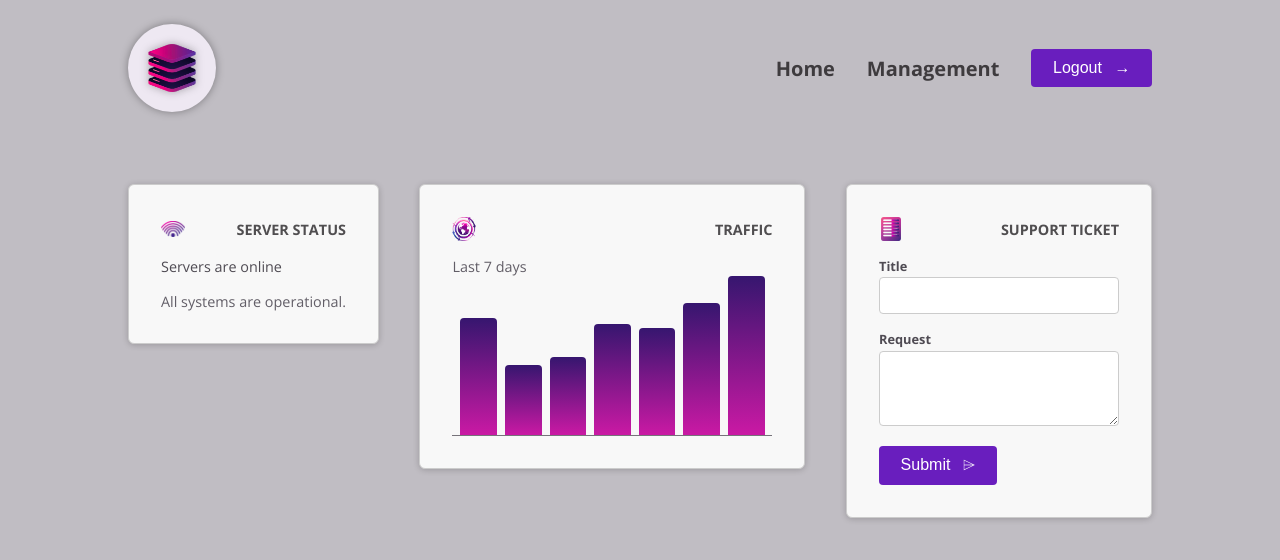
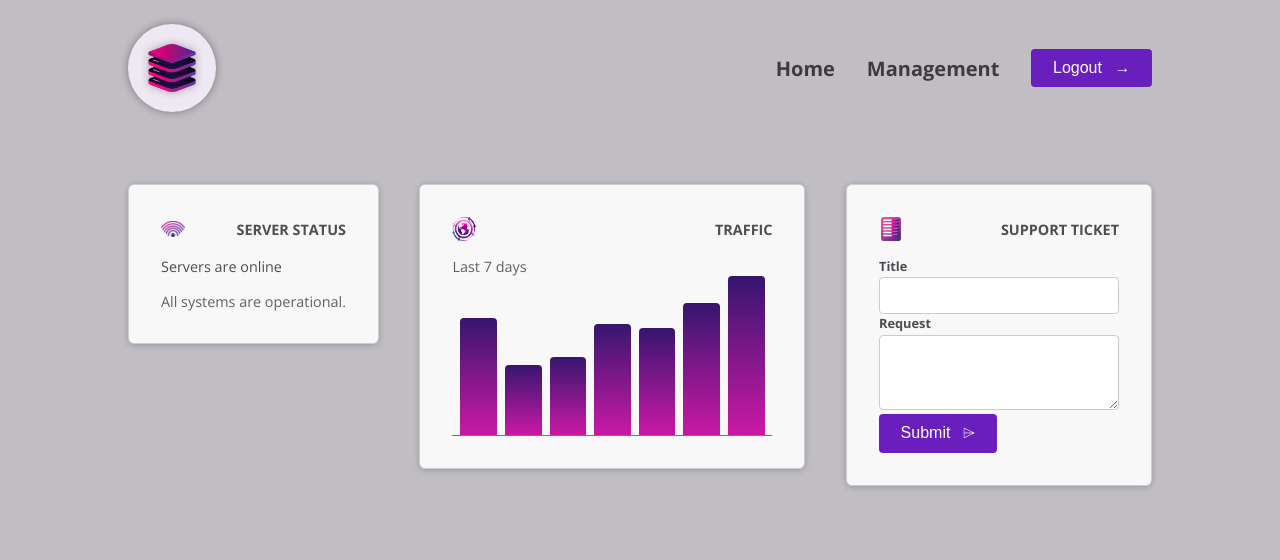
Before and after one commit to Rauatorres/angular-course-cmp-deep-dive, an Angular app: page / in a window 1280 px wide. Shown: the top 560 px of the page. Built offline with nearby package versions, Linux system fonts and the light colour scheme.

Commit message:
transformando labels de 'new ticket' em componentes separados

```diff
--- a/src/app/components/dashboard/new-ticket/new-ticket.component.html
+++ b/src/app/components/dashboard/dashboard-item-content/new-ticket/new-ticket.component.html
@@ -1,12 +1,10 @@
 <form id="new-ticket">
-  <p>
-    <label>Title</label>
+  <app-control label="Title">
     <input name="title" id="title" />
-  </p>
-  <p>
-    <label>Request</label>
+  </app-control>
+  <app-control label="Request">
     <textarea name="request" id="request" rows="3"></textarea>
-  </p>
+  </app-control>
   <p>
     <button appButton>
       Submit
--- a/src/app/components/dashboard/new-ticket/new-ticket.component.ts
+++ b/src/app/components/dashboard/dashboard-item-content/new-ticket/new-ticket.component.ts
@@ -1,10 +1,11 @@
 import { Component } from '@angular/core';
-import { ButtonComponent } from '../../../shared/button/button.component';
+import { ButtonComponent } from '../../../../shared/button/button.component';
+import { ControlComponent } from '../../../../shared/control/control.component';
 
 @Component({
   selector: 'app-new-ticket',
   standalone: true,
-  imports: [ButtonComponent],
+  imports: [ButtonComponent, ControlComponent],
   templateUrl: './new-ticket.component.html',
   styleUrl: './new-ticket.component.css',
 })
--- a/src/app/components/dashboard/dashboard-item-content/tickets/tickets.component.ts
+++ b/src/app/components/dashboard/dashboard-item-content/tickets/tickets.component.ts
@@ -1,5 +1,5 @@
 import { Component } from '@angular/core';
-import { NewTicketComponent } from '../../new-ticket/new-ticket.component';
+import { NewTicketComponent } from '../new-ticket/new-ticket.component';
 
 @Component({
   selector: 'app-tickets',
--- /dev/null
+++ b/src/app/shared/control/control.component.html
@@ -0,0 +1,4 @@
+<p>
+  <label>{{ label() }}</label>
+  <ng-content select="[input, textarea]"></ng-content>
+</p>
--- /dev/null
+++ b/src/app/shared/control/control.component.ts
@@ -0,0 +1,12 @@
+import { Component, input } from '@angular/core';
+
+@Component({
+  selector: 'app-control',
+  standalone: true,
+  imports: [],
+  templateUrl: './control.component.html',
+  styleUrl: './control.component.css',
+})
+export class ControlComponent {
+  label = input.required<string>();
+}
```
Also changed, not shown: src/app/components/dashboard/dashboard-item-content/new-ticket/new-ticket.component.css (added), src/app/shared/control/control.component.css (added).
